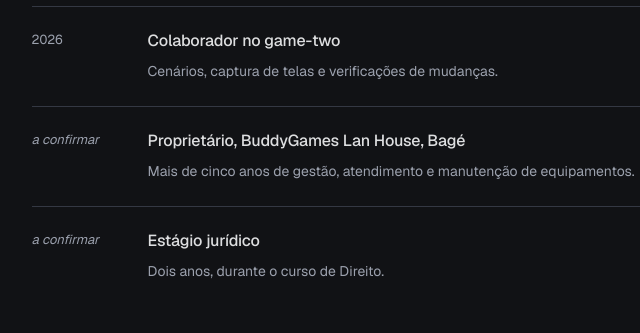
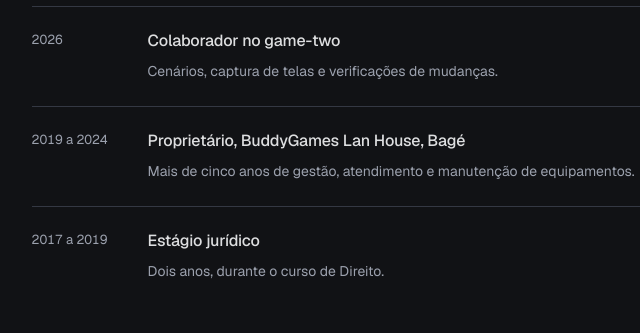
Before and after one commit to juniormaciel10/juniormaciel10.github.io, a plain HTML site: page index.html in a window 1280 px wide. Shown: the part 10620-10953 px from the top of the page, 26-666 px from the left. Drawn offline with Linux system fonts and the light colour scheme.

Commit message:
feat: mesa sem marca d'água e abas embaçadas; datas do estágio jurídico (2017 a 2019) e da lan house (2019 a 2024)

```diff
--- a/index.html
+++ b/index.html
@@ -161,8 +161,8 @@
     <li><span class="quando">2026</span><div class="oque"><h3>Copywriting e automação com agentes, freelance</h3><p>Editora de cursos preparatórios para concursos. Lançamentos, WhatsApp, e-mail e páginas de vendas, com aprovação do responsável de copy.</p></div></li>
     <li><span class="quando">2026</span><div class="oque"><h3>Marketing e produção criativa</h3><p>Planejamento de estudos: identidade visual em código, peças digitais e pipelines de conteúdo educacional.</p></div></li>
     <li><span class="quando">2026</span><div class="oque"><h3>Colaborador no game-two</h3><p>Cenários, captura de telas e verificações de mudanças.</p></div></li>
-    <li><span class="quando vazio">a confirmar</span><div class="oque"><h3>Proprietário, BuddyGames Lan House, Bagé</h3><p>Mais de cinco anos de gestão, atendimento e manutenção de equipamentos.</p></div></li>
-    <li><span class="quando vazio">a confirmar</span><div class="oque"><h3>Estágio jurídico</h3><p>Dois anos, durante o curso de Direito.</p></div></li>
+    <li><span class="quando">2019 a 2024</span><div class="oque"><h3>Proprietário, BuddyGames Lan House, Bagé</h3><p>Mais de cinco anos de gestão, atendimento e manutenção de equipamentos.</p></div></li>
+    <li><span class="quando">2017 a 2019</span><div class="oque"><h3>Estágio jurídico</h3><p>Dois anos, durante o curso de Direito.</p></div></li>
   </ol><ol class="tempo tempo-formacao"><li><span class="quando">em curso</span><div class="oque"><h3>Análise e Desenvolvimento de Sistemas</h3><p>UniCesumar.</p></div></li><li><span class="quando vazio">a confirmar</span><div class="oque"><h3>Direito, 8 semestres</h3><p>Não concluído.</p></div></li></ol></div>
 </section>
 
```
Also changed, not shown: assets/img/mesa-real.png.
